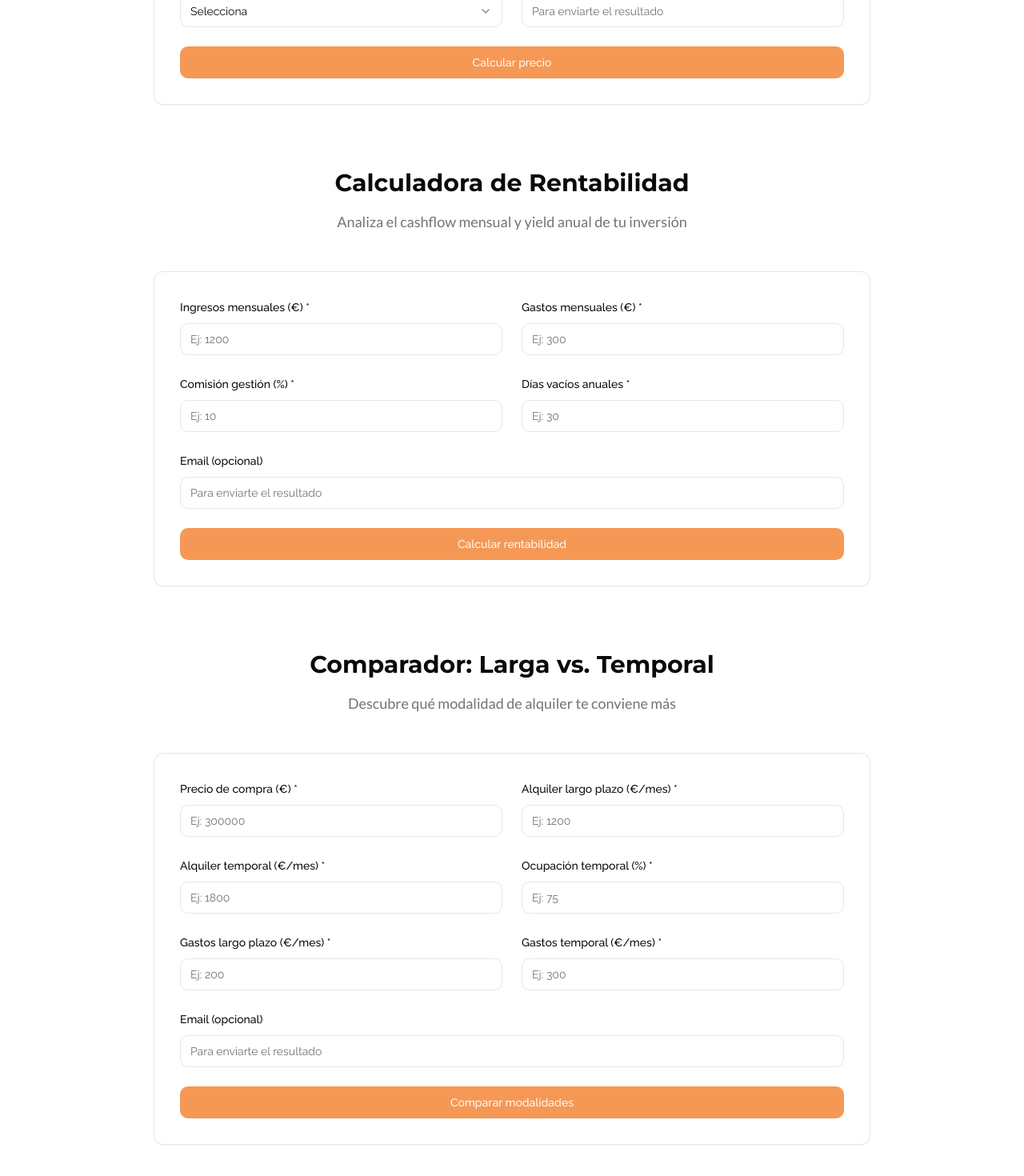
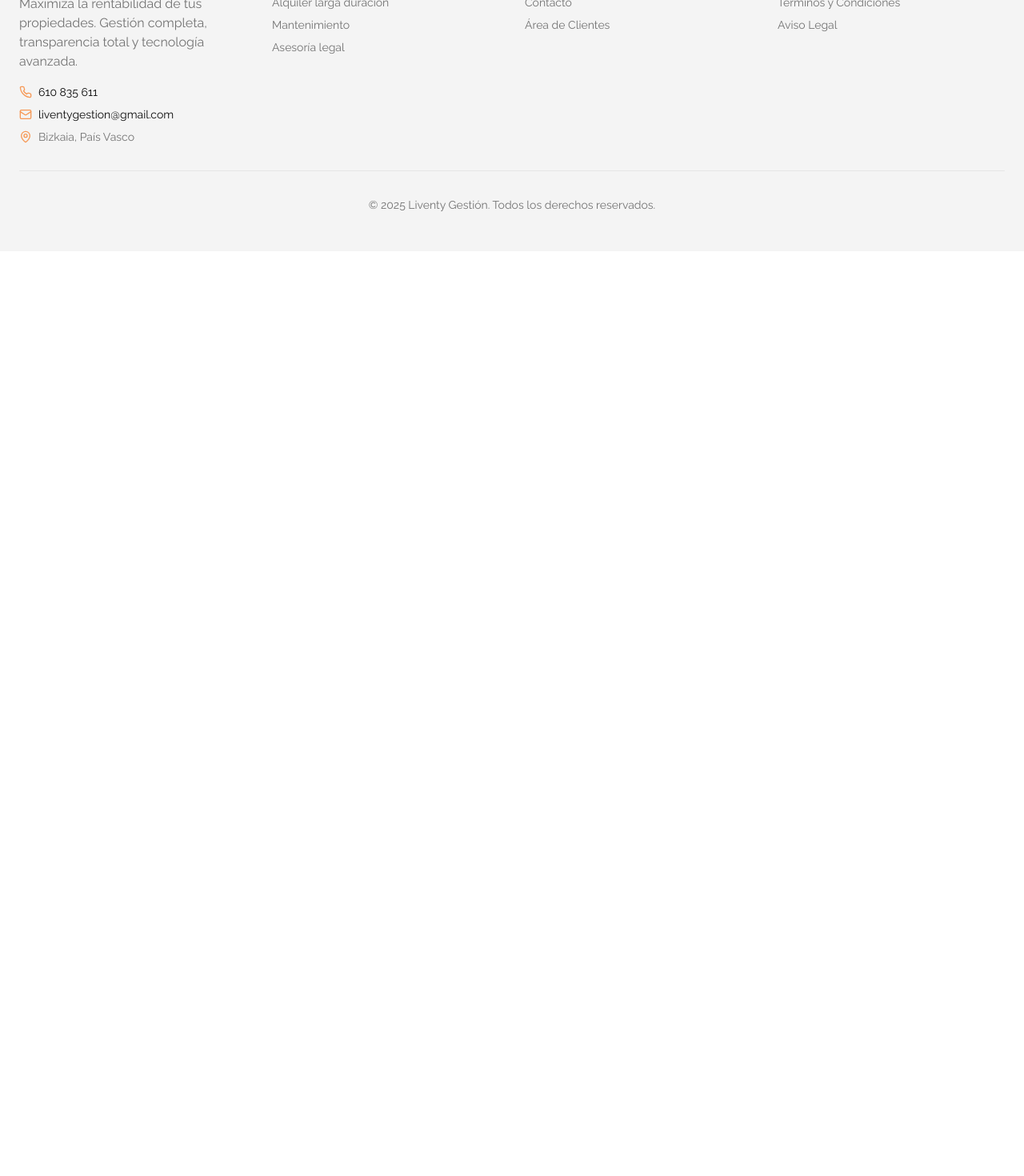
Before and after one commit to LiventyGestion/Liventy-gestion, a React (Vite) app: page /herramientas in a window 1280 px wide. Shown: the part 1298-2768 px from the top of the page at 80% size. After the commit the page ends 1612 px from the top, so only its background shows below. Built offline with nearby package versions, Linux system fonts and the light colour scheme.

Commit message:
Make calculators initially hidden

```diff
--- a/src/pages/Herramientas.tsx
+++ b/src/pages/Herramientas.tsx
@@ -51,6 +51,11 @@ type ComparadorForm = z.infer<typeof comparadorSchema>;
 
 const Herramientas = () => {
   const { toast } = useToast();
+
+  // Estados para mostrar/ocultar calculadoras
+  const [showPrecio, setShowPrecio] = useState(false);
+  const [showRentabilidad, setShowRentabilidad] = useState(false);
+  const [showComparador, setShowComparador] = useState(false);
 
   // Estados para cada calculadora
   const [precioResult, setPrecioResult] = useState<{ min: number; max: number; recomendado: number } | null>(null);
@@ -275,8 +280,8 @@ const Herramientas = () => {
                 <p className="text-muted-foreground mb-6 font-['Lato']">
                   Rango óptimo de publicación
                 </p>
-                <Button asChild className="w-full">
-                  <a href="#precio">Calcular ahora</a>
+                <Button onClick={() => setShowPrecio(true)} className="w-full">
+                  Calcular ahora
                 </Button>
               </CardContent>
             </Card>
@@ -288,8 +293,8 @@ const Herramientas = () => {
                 <p className="text-muted-foreground mb-6 font-['Lato']">
                   Cashflow y yield anual
                 </p>
-                <Button asChild className="w-full">
-                  <a href="#rentabilidad">Calcular ahora</a>
+                <Button onClick={() => setShowRentabilidad(true)} className="w-full">
+                  Calcular ahora
                 </Button>
               </CardContent>
             </Card>
@@ -301,8 +306,8 @@ const Herramientas = () => {
                 <p className="text-muted-foreground mb-6 font-['Lato']">
                   Qué te conviene más
                 </p>
-                <Button asChild className="w-full">
-                  <a href="#comparador">Comparar ahora</a>
+                <Button onClick={() => setShowComparador(true)} className="w-full">
+                  Comparar ahora
                 </Button>
               </CardContent>
             </Card>
@@ -310,6 +315,7 @@ const Herramientas = () => {
         </section>
 
         {/* Sección #precio */}
+        {showPrecio && (
           <section id="precio" className="scroll-mt-24 mb-20">
             <div className="max-w-4xl mx-auto">
               <div className="text-center mb-12">
@@ -430,9 +436,9 @@ const Herramientas = () => {
                               <SelectValue placeholder="Selecciona" />
                             </SelectTrigger>
                             <SelectContent>
-                            <SelectItem value="excelente">Excelente</SelectItem>
-                            <SelectItem value="bueno">Bueno</SelectItem>
-                            <SelectItem value="regular">Regular</SelectItem>
+                              <SelectItem value="necesita_reforma">Necesita reforma</SelectItem>
+                              <SelectItem value="bueno">Buen estado</SelectItem>
+                              <SelectItem value="excelente">Excelente estado</SelectItem>
                             </SelectContent>
                           </Select>
                           {precioForm.formState.errors.estado && (
@@ -441,12 +447,12 @@ const Herramientas = () => {
                         </div>
 
                         <div className="space-y-2">
-                        <Label htmlFor="email-precio">Email (opcional)</Label>
+                          <Label htmlFor="email">Email (opcional)</Label>
                           <Input
-                          id="email-precio"
+                            id="email"
                             type="email"
                             {...precioForm.register("email")}
-                          placeholder="Para enviarte el resultado"
+                            placeholder="Para recibir el resultado"
                           />
                           {precioForm.formState.errors.email && (
                             <p className="text-sm text-destructive">{precioForm.formState.errors.email.message}</p>
@@ -454,12 +460,8 @@ const Herramientas = () => {
                         </div>
                       </div>
 
-                    <Button
-                      type="submit"
-                      className="w-full"
-                      disabled={precioForm.formState.isSubmitting}
-                    >
-                      {precioForm.formState.isSubmitting ? "Calculando..." : "Calcular precio"}
+                      <Button type="submit" className="w-full">
+                        Calcular precio recomendado
                       </Button>
                     </form>
                   )}
@@ -467,8 +469,10 @@ const Herramientas = () => {
               </Card>
             </div>
           </section>
+        )}
 
         {/* Sección #rentabilidad */}
+        {showRentabilidad && (
           <section id="rentabilidad" className="scroll-mt-24 mb-20">
             <div className="max-w-4xl mx-auto">
               <div className="text-center mb-12">
@@ -486,24 +490,24 @@ const Herramientas = () => {
                       <h3 className="text-2xl font-bold mb-6">¡Análisis completado!</h3>
 
                       <div className="bg-primary/5 rounded-lg p-8 mb-8">
-                      <div className="grid md:grid-cols-2 gap-8">
-                        <div className="text-center">
-                          <div className="text-sm text-muted-foreground mb-2">Cashflow mensual</div>
-                          <div className="text-4xl font-bold text-primary">{rentabilidadResult.cashflow}€</div>
+                        <div className="grid md:grid-cols-2 gap-8 text-center">
+                          <div>
+                            <div className="text-sm text-muted-foreground mb-1">Cashflow mensual</div>
+                            <div className="text-3xl font-bold text-primary">{rentabilidadResult.cashflow}€</div>
                           </div>
-                        <div className="text-center">
-                          <div className="text-sm text-muted-foreground mb-2">Rentabilidad anual</div>
-                          <div className="text-4xl font-bold text-primary">{rentabilidadResult.rentabilidad}%</div>
+                          <div>
+                            <div className="text-sm text-muted-foreground mb-1">Rentabilidad anual</div>
+                            <div className="text-3xl font-bold text-primary">{rentabilidadResult.rentabilidad}%</div>
                           </div>
                         </div>
                       </div>
 
                       <div className="flex flex-col sm:flex-row gap-4 justify-center">
                         <Button asChild>
-                        <Link to="/propietarios#form">Quiero que gestionéis mi piso</Link>
+                          <Link to="/propietarios#form">Quiero que lo gestionen</Link>
                         </Button>
                         <Button variant="outline" asChild>
-                        <Link to="/propietarios#form?tipo=asesoria">Habla 15' con un asesor</Link>
+                          <Link to="/propietarios#form?tipo=asesoria">Necesito asesoría</Link>
                         </Button>
                       </div>
 
@@ -545,12 +549,12 @@ const Herramientas = () => {
                         </div>
 
                         <div className="space-y-2">
-                        <Label htmlFor="comision">Comisión gestión (%) *</Label>
+                          <Label htmlFor="comision">Comisión gestora (%) *</Label>
                           <Input
                             id="comision"
                             type="number"
                             {...rentabilidadForm.register("comision")}
-                          placeholder="Ej: 10"
+                            placeholder="Ej: 12"
                           />
                           {rentabilidadForm.formState.errors.comision && (
                             <p className="text-sm text-destructive">{rentabilidadForm.formState.errors.comision.message}</p>
@@ -571,12 +575,12 @@ const Herramientas = () => {
                         </div>
 
                         <div className="space-y-2 md:col-span-2">
-                        <Label htmlFor="email-rentabilidad">Email (opcional)</Label>
+                          <Label htmlFor="email">Email (opcional)</Label>
                           <Input
-                          id="email-rentabilidad"
+                            id="email"
                             type="email"
                             {...rentabilidadForm.register("email")}
-                          placeholder="Para enviarte el resultado"
+                            placeholder="Para recibir el análisis detallado"
                           />
                           {rentabilidadForm.formState.errors.email && (
                             <p className="text-sm text-destructive">{rentabilidadForm.formState.errors.email.message}</p>
@@ -584,12 +588,8 @@ const Herramientas = () => {
                         </div>
                       </div>
 
-                    <Button
-                      type="submit"
-                      className="w-full"
-                      disabled={rentabilidadForm.formState.isSubmitting}
-                    >
-                      {rentabilidadForm.formState.isSubmitting ? "Calculando..." : "Calcular rentabilidad"}
+                      <Button type="submit" className="w-full">
+                        Analizar rentabilidad
                       </Button>
                     </form>
                   )}
@@ -597,8 +597,10 @@ const Herramientas = () => {
               </Card>
             </div>
           </section>
+        )}
 
         {/* Sección #comparador */}
+        {showComparador && (
           <section id="comparador" className="scroll-mt-24 mb-20">
             <div className="max-w-4xl mx-auto">
               <div className="text-center mb-12">
@@ -616,28 +618,29 @@ const Herramientas = () => {
                       <h3 className="text-2xl font-bold mb-6">¡Comparación completada!</h3>
 
                       <div className="bg-primary/5 rounded-lg p-8 mb-8">
-                      <div className="grid md:grid-cols-2 gap-8 mb-6">
-                        <div className="text-center">
-                          <div className="text-sm text-muted-foreground mb-2">Alquiler largo plazo</div>
+                        <div className="grid md:grid-cols-2 gap-8 text-center mb-6">
+                          <div>
+                            <div className="text-sm text-muted-foreground mb-1">Larga duración</div>
                             <div className="text-3xl font-bold text-primary">{comparadorResult.largo}%</div>
                           </div>
-                        <div className="text-center">
-                          <div className="text-sm text-muted-foreground mb-2">Alquiler temporal</div>
+                          <div>
+                            <div className="text-sm text-muted-foreground mb-1">Temporal</div>
                             <div className="text-3xl font-bold text-primary">{comparadorResult.temporal}%</div>
                           </div>
                         </div>
 
-                      <div className="bg-accent/20 rounded-lg p-4">
-                        <div className="text-sm text-muted-foreground mb-1">Recomendación</div>
-                        <div className="text-lg font-semibold text-accent-foreground">
-                          {comparadorResult.recomendacion}
-                        </div>
+                        <div className="text-center">
+                          <h4 className="text-lg font-semibold mb-2">Recomendación</h4>
+                          <p className="text-xl font-bold text-primary">{comparadorResult.recomendacion}</p>
                         </div>
                       </div>
 
-                    <div className="flex justify-center">
-                      <Button asChild size="lg">
-                        <Link to="/propietarios#form?tipo=plan">Implementad el plan recomendado</Link>
+                      <div className="flex flex-col sm:flex-row gap-4 justify-center">
+                        <Button asChild>
+                          <Link to="/propietarios#form">Quiero empezar</Link>
+                        </Button>
+                        <Button variant="outline" asChild>
+                          <Link to="/propietarios#form?tipo=consultoria">Necesito más información</Link>
                         </Button>
                       </div>
 
@@ -646,19 +649,19 @@ const Herramientas = () => {
                         onClick={() => setComparadorResult(null)}
                         className="mt-4"
                       >
-                      Hacer otra comparación
+                        Comparar otra propiedad
                       </Button>
                     </div>
                   ) : (
                     <form onSubmit={comparadorForm.handleSubmit(onSubmitComparador)} className="space-y-6">
                       <div className="grid md:grid-cols-2 gap-6">
-                      <div className="space-y-2">
+                        <div className="space-y-2 md:col-span-2">
                           <Label htmlFor="precioCompra">Precio de compra (€) *</Label>
                           <Input
                             id="precioCompra"
                             type="number"
                             {...comparadorForm.register("precioCompra")}
-                          placeholder="Ej: 300000"
+                            placeholder="Ej: 250000"
                           />
                           {comparadorForm.formState.errors.precioCompra && (
                             <p className="text-sm text-destructive">{comparadorForm.formState.errors.precioCompra.message}</p>
@@ -671,36 +674,10 @@ const Herramientas = () => {
                             id="alquilerLargo"
                             type="number"
                             {...comparadorForm.register("alquilerLargo")}
-                          placeholder="Ej: 1200"
+                            placeholder="Ej: 900"
                           />
                           {comparadorForm.formState.errors.alquilerLargo && (
                             <p className="text-sm text-destructive">{comparadorForm.formState.errors.alquilerLargo.message}</p>
-                        )}
-                      </div>
-
-                      <div className="space-y-2">
-                        <Label htmlFor="alquilerTemporal">Alquiler temporal (€/mes) *</Label>
-                        <Input
-                          id="alquilerTemporal"
-                          type="number"
-                          {...comparadorForm.register("alquilerTemporal")}
-                          placeholder="Ej: 1800"
-                        />
-                        {comparadorForm.formState.errors.alquilerTemporal && (
-                          <p className="text-sm text-destructive">{comparadorForm.formState.errors.alquilerTemporal.message}</p>
-                        )}
-                      </div>
-
-                      <div className="space-y-2">
-                        <Label htmlFor="ocupacionTemporal">Ocupación temporal (%) *</Label>
-                        <Input
-                          id="ocupacionTemporal"
-                          type="number"
-                          {...comparadorForm.register("ocupacionTemporal")}
-                          placeholder="Ej: 75"
-                        />
-                        {comparadorForm.formState.errors.ocupacionTemporal && (
-                          <p className="text-sm text-destructive">{comparadorForm.formState.errors.ocupacionTemporal.message}</p>
                           )}
                         </div>
 
@@ -718,12 +695,25 @@ const Herramientas = () => {
                         </div>
 
                         <div className="space-y-2">
+                          <Label htmlFor="alquilerTemporal">Alquiler temporal (€/mes) *</Label>
+                          <Input
+                            id="alquilerTemporal"
+                            type="number"
+                            {...comparadorForm.register("alquilerTemporal")}
+                            placeholder="Ej: 1500"
+                          />
+                          {comparadorForm.formState.errors.alquilerTemporal && (
+                            <p className="text-sm text-destructive">{comparadorForm.formState.errors.alquilerTemporal.message}</p>
+                          )}
+                        </div>
+
+                        <div className="space-y-2">
                           <Label htmlFor="gastosTemporal">Gastos temporal (€/mes) *</Label>
                           <Input
                             id="gastosTemporal"
                             type="number"
                             {...comparadorForm.register("gastosTemporal")}
-                          placeholder="Ej: 300"
+                            placeholder="Ej: 400"
                           />
                           {comparadorForm.formState.errors.gastosTemporal && (
                             <p className="text-sm text-destructive">{comparadorForm.formState.errors.gastosTemporal.message}</p>
@@ -731,12 +721,25 @@ const Herramientas = () => {
                         </div>
 
                         <div className="space-y-2 md:col-span-2">
-                        <Label htmlFor="email-comparador">Email (opcional)</Label>
+                          <Label htmlFor="ocupacionTemporal">Ocupación temporal (%) *</Label>
                           <Input
-                          id="email-comparador"
+                            id="ocupacionTemporal"
+                            type="number"
+                            {...comparadorForm.register("ocupacionTemporal")}
+                            placeholder="Ej: 75"
+                          />
+                          {comparadorForm.formState.errors.ocupacionTemporal && (
+                            <p className="text-sm text-destructive">{comparadorForm.formState.errors.ocupacionTemporal.message}</p>
+                          )}
+                        </div>
+
+                        <div className="space-y-2 md:col-span-2">
+                          <Label htmlFor="email">Email (opcional)</Label>
+                          <Input
+                            id="email"
                             type="email"
                             {...comparadorForm.register("email")}
-                          placeholder="Para enviarte el resultado"
+                            placeholder="Para recibir la comparación detallada"
                           />
                           {comparadorForm.formState.errors.email && (
                             <p className="text-sm text-destructive">{comparadorForm.formState.errors.email.message}</p>
@@ -744,12 +747,8 @@ const Herramientas = () => {
                         </div>
                       </div>
 
-                    <Button
-                      type="submit"
-                      className="w-full"
-                      disabled={comparadorForm.formState.isSubmitting}
-                    >
-                      {comparadorForm.formState.isSubmitting ? "Comparando..." : "Comparar modalidades"}
+                      <Button type="submit" className="w-full">
+                        Comparar modalidades
                       </Button>
                     </form>
                   )}
@@ -757,6 +756,7 @@ const Herramientas = () => {
               </Card>
             </div>
           </section>
+        )}
 
         {/* Enlaces internos */}
         <section className="text-center mb-12">
```
Lines whose indentation alone changed are shown as unchanged.
